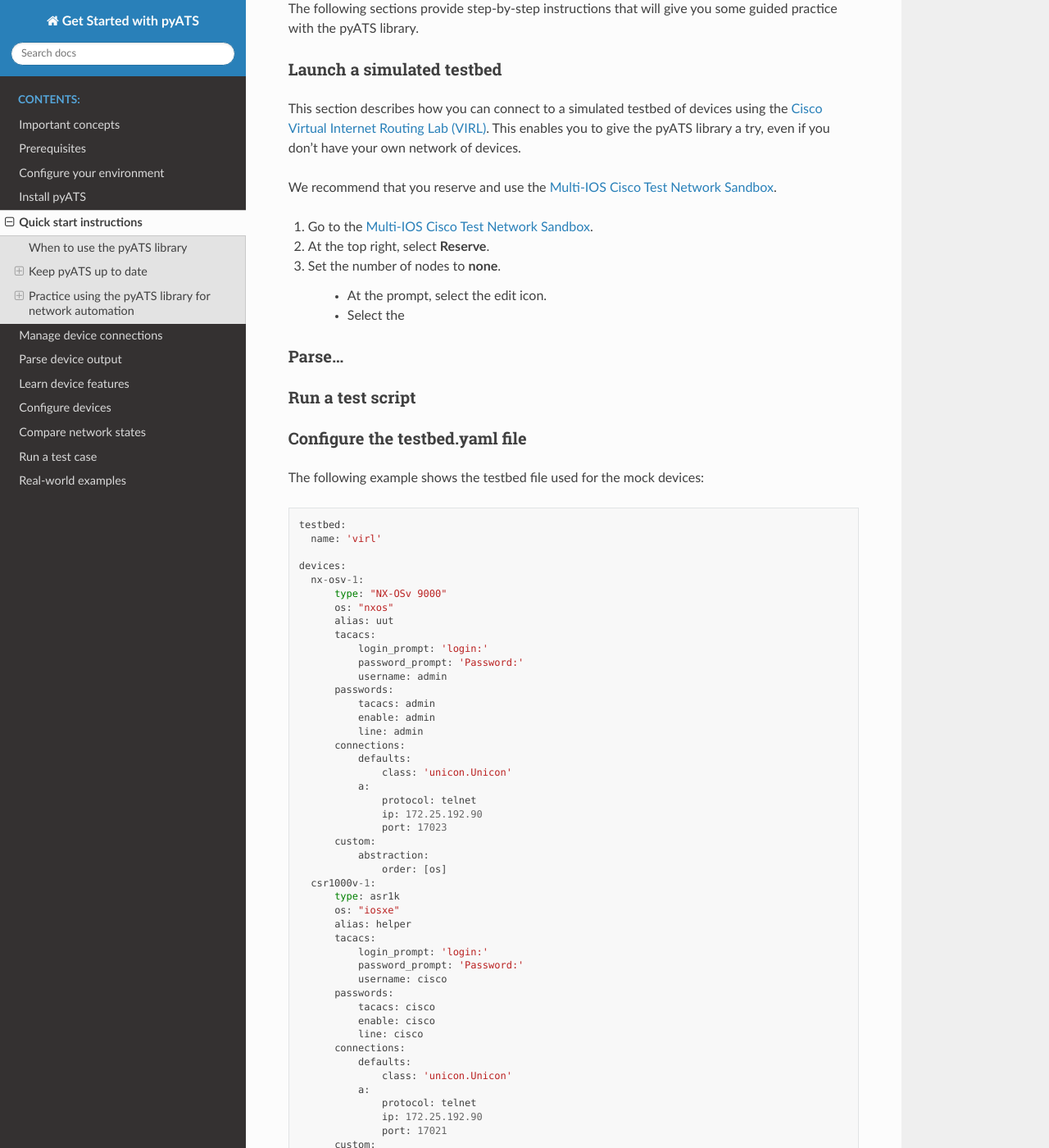
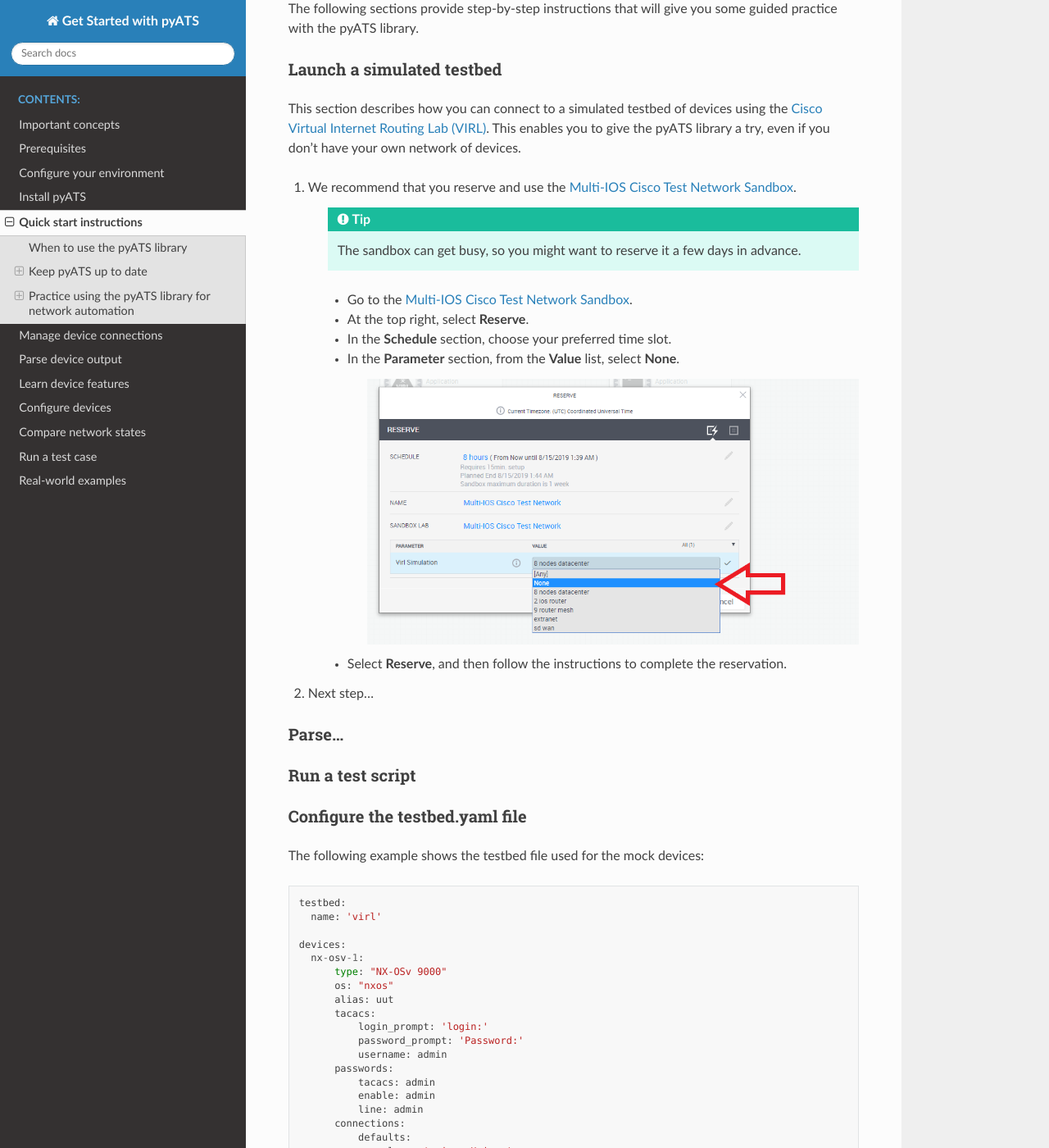
Before and after one commit to CiscoTestAutomation/getting-started, a Sphinx documentation site: the page built from source/quickstart/quickstartintro.rst, in a window 1280 px wide and 1400 px high, scrolled down 3802 px. Shown: the whole window at 82% size. Built offline with Sphinx 7.4.7 and the Read the Docs theme 2.0.0, drawn with Linux system fonts in a browser that asks for light colours; pages that are not in the unit, such as notebooks, are missing from menus.

Commit message:
Completed the step to reserve the sandbox.

```diff
--- a/source/quickstart/quickstartintro.rst
+++ b/source/quickstart/quickstartintro.rst
@@ -93,20 +93,23 @@
 ^^^^^^^^^^^^^^^^^^^^^^^^^^^
 This section describes how you can connect to a simulated testbed of devices using the `Cisco Virtual Internet Routing Lab (VIRL) <http://virl.cisco.com>`_. This enables you to give the |library| a try, even if you don't have your own network of devices.
 
-We recommend that  you reserve and use the `Multi-IOS Cisco Test Network Sandbox <https://devnetsandbox.cisco.com/RM/Diagram/Index/6b023525-4e7f-4755-81ae-05ac500d464a?diagramType=Topology>`_.
+#. We recommend that  you reserve and use the `Multi-IOS Cisco Test Network Sandbox <https://devnetsandbox.cisco.com/RM/Diagram/Index/6b023525-4e7f-4755-81ae-05ac500d464a?diagramType=Topology>`_.
 
+    .. tip:: The sandbox can get busy, so you might want to reserve it a few days in advance.
 
-#. Go to the `Multi-IOS Cisco Test Network Sandbox <https://devnetsandbox.cisco.com/RM/Diagram/Index/6b023525-4e7f-4755-81ae-05ac500d464a?diagramType=Topology>`_.
+    * Go to the `Multi-IOS Cisco Test Network Sandbox <https://devnetsandbox.cisco.com/RM/Diagram/Index/6b023525-4e7f-4755-81ae-05ac500d464a?diagramType=Topology>`_.
 
-#. At the top right, select **Reserve**.
+    * At the top right, select **Reserve**.
 
-#. Set the number of nodes to **none**.
+    * In the **Schedule** section, choose your preferred time slot.
 
-    * At the prompt, select the edit icon.
-    * Select the
+    * In the **Parameter** section, from the **Value** list, select **None**.
 
-    .. image::
+        .. image:: ../images/ReserveSandbox.png
 
+    * Select **Reserve**, and then follow the instructions to complete the reservation.
+
+#. Next step...
 
 Parse...
 ^^^^^^^^^
```
Also changed, not shown: source/images/ReserveSandbox.png (added).
